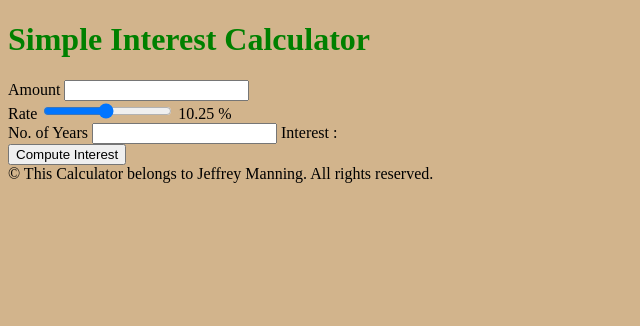
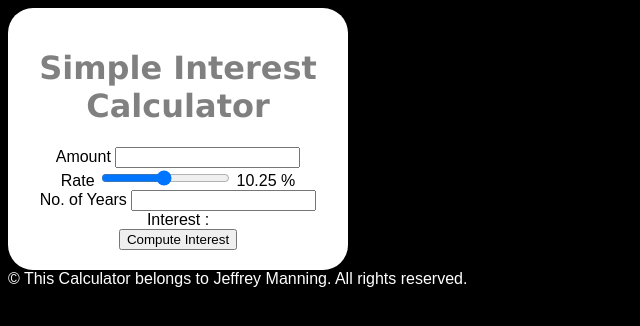
Before and after one commit to JephLinn/interest-calc, a plain HTML site: page index.html in a window 1280 px wide. Shown: the whole page, without its empty margins (0-640 px from the left). Drawn offline with Linux system fonts and the light colour scheme.

Commit message:
modified CSS file

```diff
--- a/style.css
+++ b/style.css
@@ -1,2 +1,18 @@
-body {background-color:tan;}
-h1{color:green;}
+body {
+    background-color:black;
+    font-family: arial;
+    color: white;
+}
+h1{
+    color:gray;
+    font-family: verdana;
+}
+
+.maindiv{
+    background-color: white;
+    color: black;
+    width: 300px;
+    text-align: center;
+    border-radius: 25px;
+    padding: 20px;
+}
```
